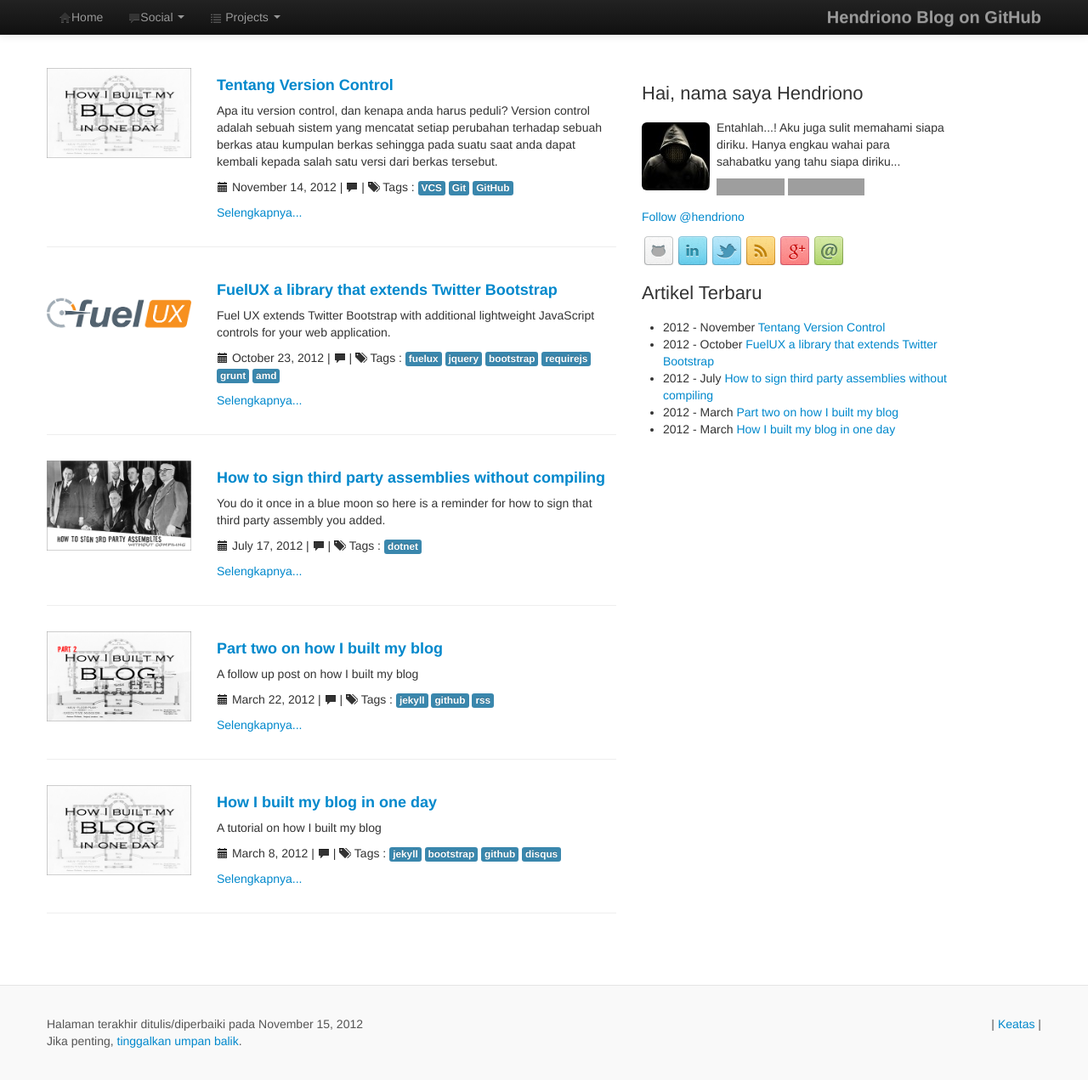
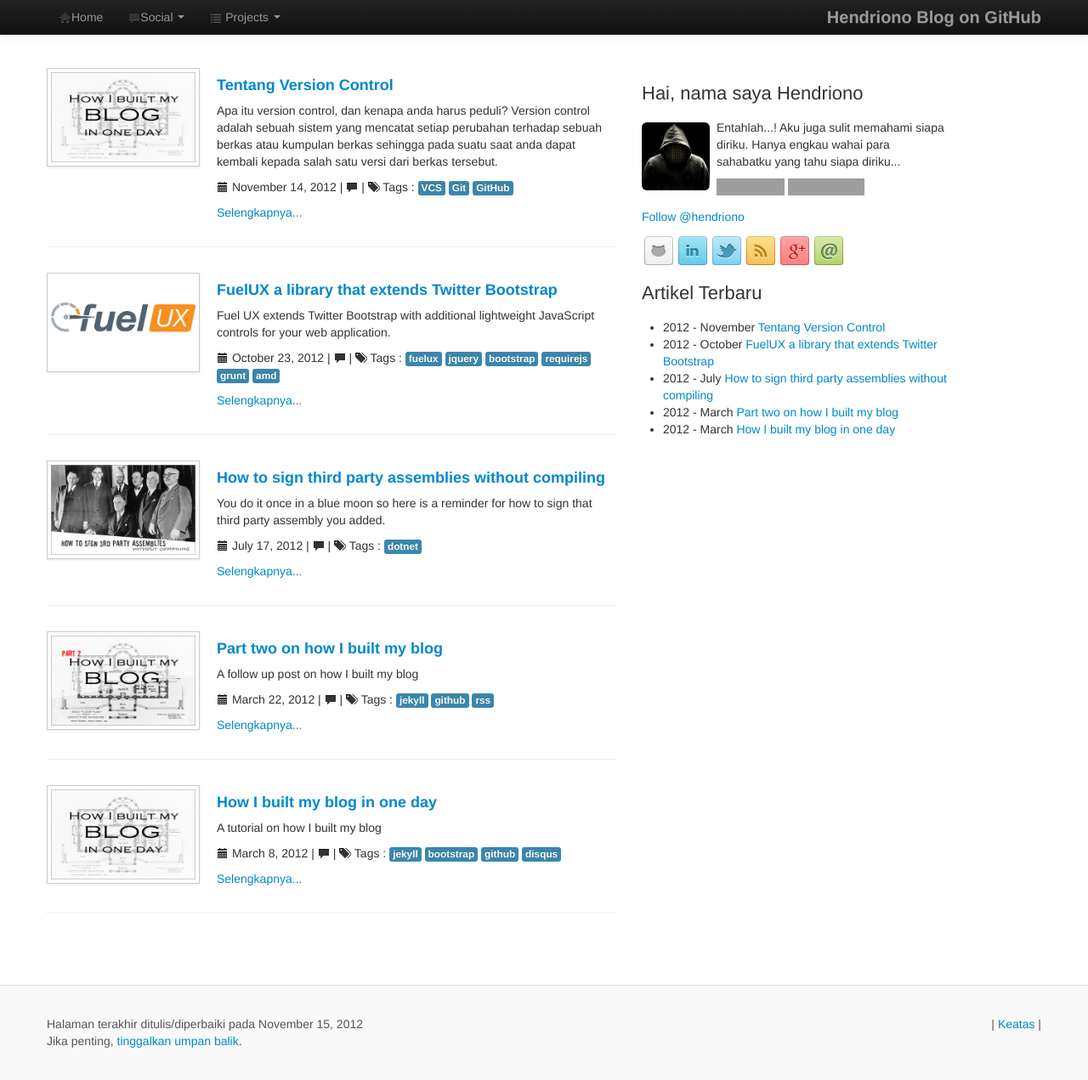
Before and after one commit to hendriono/hendriono.github.com, a Jekyll site: the page built from index.html, in a window 1280 px wide and 1271 px high. Shown: the whole window at 85% size. Built offline with Jekyll 4.4.1, drawn with Linux system fonts in a browser that asks for light colours; nearby versions of some CDN libraries; Markdown is read by kramdown in place of the engine named in the settings; comment, search, counter and statistics services are not loaded; grey boxes are pictures that could not be loaded.

Commit message:
Image Index

```diff
--- a/index.html
+++ b/index.html
@@ -8,23 +8,21 @@ title: "Hendriono"
     <div class="row">
       <div class="span2">
         <a href="{{ post.url }}" >
-            <img border="0" width="250" height="150" src="/img/posts/{{ post.image }}" alt="">
+          <img border="0" width="250" height="150" src="/img/posts/{{ post.image }}" alt="{{ post.title }}" class="img-polaroid">
         </a>
       </div>
       <div class="span5">
-		<h4><strong><a href="{{ post.url }}">{{ post.title }}</a></strong></h4>
+        <h4><strong><a href="{{ post.url }}">{{ post.title }}</a></strong></h4>
+        <p>{{ post.summary }}</p>
         <p>
-			{{ post.summary }}
-		</p>
-		<p>
-          <i class="icon-calendar"></i> {{ post.date | date: "%B %e, %Y" }}
-          | <i class="icon-comment"></i> <a href="http://hendriono.github.com{{ post.url }}#disqus_thread" data-disqus-identifier="{{ post.url }}"></a>
-		  | <i class="icon-tags"></i> Tags :{% for tag in post.tags %} <a href="/tags/{{ tag }}" rel="tooltip" title="View posts tagged with &quot;{{ tag }}&quot;"><span class="label label-info">{{ tag }}</span></a>  {% if forloop.last != true %} {% endif %} {% endfor %}
+        <i class="icon-calendar"></i> {{ post.date | date: "%B %e, %Y" }}
+        | <i class="icon-comment"></i> <a href="http://hendriono.github.com{{ post.url }}#disqus_thread" data-disqus-identifier="{{ post.url }}"></a>
+        | <i class="icon-tags"></i> Tags :{% for tag in post.tags %} <a href="/tags/{{ tag }}" rel="tooltip" title="View posts tagged with &quot;{{ tag }}&quot;"><span class="label label-info">{{ tag }}</span></a>  {% if forloop.last != true %} {% endif %} {% endfor %}
         </p>
         <p><a href="{{ post.url }}">Selengkapnya...</a></p>
       </div>
     </div>
-	<hr>
+    <hr>
   </div>
 </div>
 {% endfor %}
```
